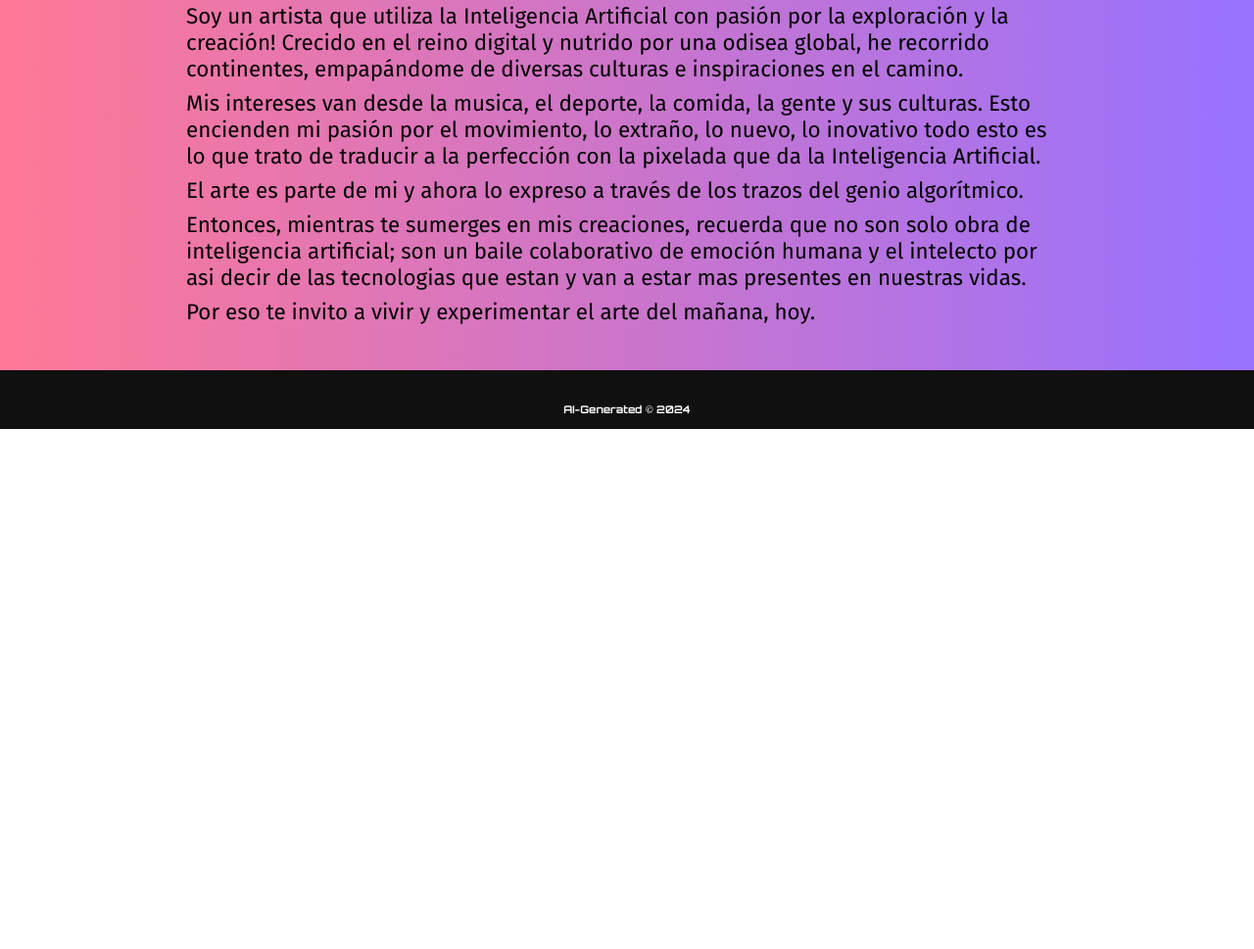
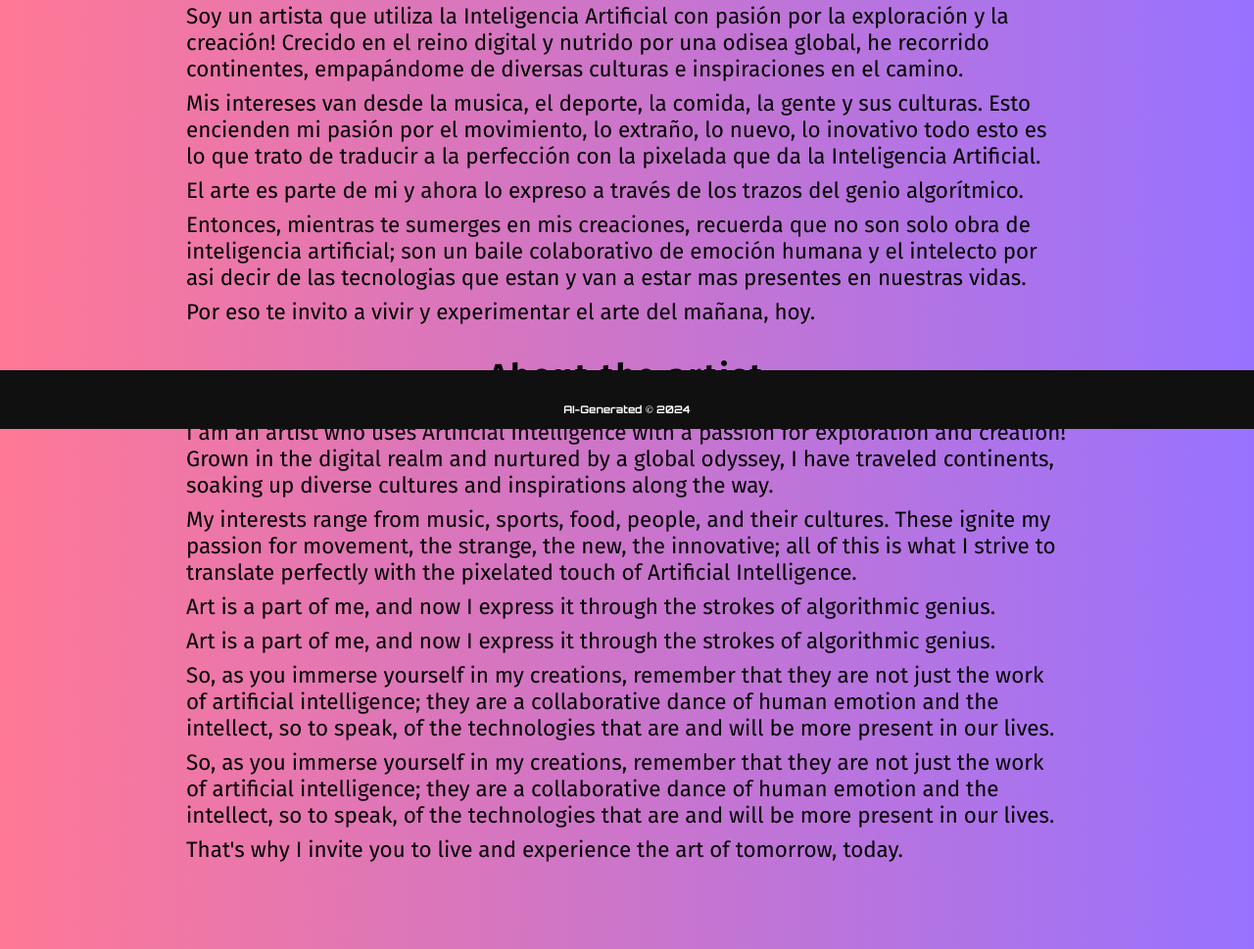
Before and after one commit to mario-ibarra/ai-generated, a plain HTML site: page about.html in a window 1280 px wide. Shown: the part 362-1331 px from the top of the page at 98% size. Before the commit the page ends 800 px from the top, so only its background shows below. Drawn offline with Linux system fonts and the light colour scheme.

Commit message:
include english about page

```diff
--- a/about.html
+++ b/about.html
@@ -24,7 +24,10 @@
       href="https://fonts.googleapis.com/css2?family=Orbitron:wght@400..900&family=Oxanium:wght@200..800&display=swap"
       rel="stylesheet"
     />
-    <link href="https://fonts.googleapis.com/css2?family=Fira+Sans:ital,wght@0,100;0,200;0,300;0,400;0,500;0,600;0,700;0,800;0,900;1,100;1,200;1,300;1,400;1,500;1,600;1,700;1,800;1,900&display=swap" rel="stylesheet">
+    <link
+      href="https://fonts.googleapis.com/css2?family=Fira+Sans:ital,wght@0,100;0,200;0,300;0,400;0,500;0,600;0,700;0,800;0,900;1,100;1,200;1,300;1,400;1,500;1,600;1,700;1,800;1,900&display=swap"
+      rel="stylesheet"
+    />
     <meta
       name="keywords"
       content="AI art, artificial intelligence, creative algorithms, digital art, AI artist"
@@ -58,7 +61,7 @@
         creativity of the AI artist.
       </p>
       <div class="about">
-        <h2 class="about__title">About the artist</h2>
+        <h2 class="about__title">Un poco sobre el artista</h2>
         <p class="about__paragraph">
           Soy un artista que utiliza la Inteligencia Artificial con pasión por
           la exploración y la creación! Crecido en el reino digital y nutrido
@@ -72,11 +75,11 @@
           lo nuevo, lo inovativo todo esto es lo que trato de traducir a la
           perfección con la pixelada que da la Inteligencia Artificial.
         </p>
-         <p class="about__paragraph">
+        <p class="about__paragraph">
           El arte es parte de mi y ahora lo expreso a través de los trazos del
           genio algorítmico.
         </p>
-         <p class="about__paragraph">
+        <p class="about__paragraph">
           Entonces, mientras te sumerges en mis creaciones, recuerda que no son
           solo obra de inteligencia artificial; son un baile colaborativo de
           emoción humana y el intelecto por asi decir de las tecnologias que
@@ -84,6 +87,45 @@
         </p>
         <p class="about__paragraph">
           Por eso te invito a vivir y experimentar el arte del mañana, hoy.
+        </p>
+        <div></div>
+        <div></div>
+        <h2 class="about__title">About the artist</h2>
+        <p class="about__paragraph">
+          I am an artist who uses Artificial Intelligence with a passion for
+          exploration and creation! Grown in the digital realm and nurtured by a
+          global odyssey, I have traveled continents, soaking up diverse
+          cultures and inspirations along the way.
+        </p>
+        <p class="about__paragraph">
+          My interests range from music, sports, food, people, and their
+          cultures. These ignite my passion for movement, the strange, the new,
+          the innovative; all of this is what I strive to translate perfectly
+          with the pixelated touch of Artificial Intelligence.
+        </p>
+        <p class="about__paragraph">
+          Art is a part of me, and now I express it through the strokes of
+          algorithmic genius.
+        </p>
+        <p class="about__paragraph">
+          Art is a part of me, and now I express it through the strokes of
+          algorithmic genius.
+        </p>
+        <p class="about__paragraph">
+          So, as you immerse yourself in my creations, remember that they are
+          not just the work of artificial intelligence; they are a collaborative
+          dance of human emotion and the intellect, so to speak, of the
+          technologies that are and will be more present in our lives.
+        </p>
+        <p class="about__paragraph">
+          So, as you immerse yourself in my creations, remember that they are
+          not just the work of artificial intelligence; they are a collaborative
+          dance of human emotion and the intellect, so to speak, of the
+          technologies that are and will be more present in our lives.
+        </p>
+        <p class="about__paragraph">
+          That's why I invite you to live and experience the art of tomorrow,
+          today.
         </p>
       </div>
     </div>
```
